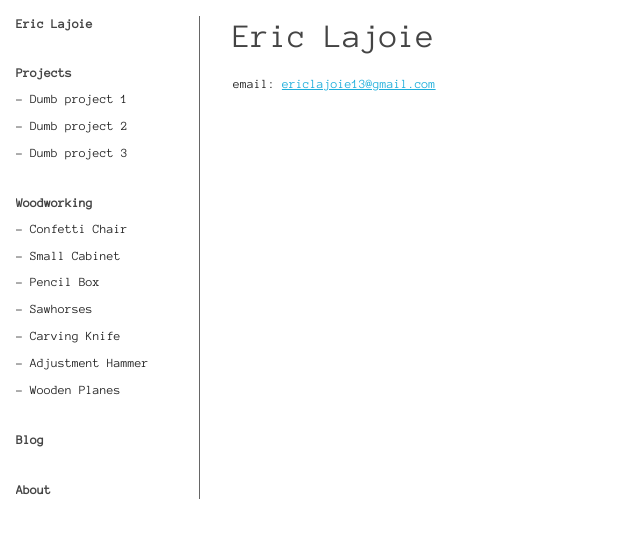
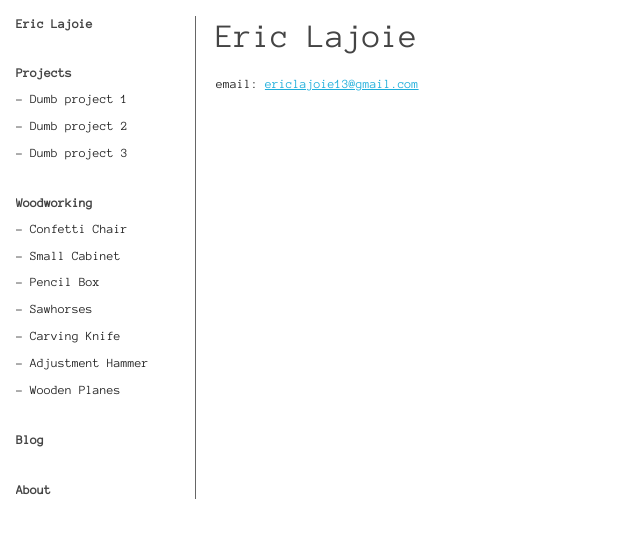
Before and after one commit to ericlajoie13/ericlajoie13.github.io, a Jekyll site: the page built from index.md, in a window 1280 px wide. Shown: the top 538 px of the page, without its empty margins (0-640 px from the left). Built offline with Jekyll 4.4.1, drawn with Linux system fonts in a browser that asks for light colours.

```diff
--- a/css/main.css
+++ b/css/main.css
@@ -48,10 +48,9 @@
   .main-sidebar {
     position: fixed;
     overflow: auto;
-    width: 200px;
+    width: 180px;
     top: 16px;
     bottom: 16px;
-    padding-right: 16px;
     border-bottom: 0;
     margin-bottom: 0;
     box-sizing: border-box;
@@ -59,10 +58,11 @@
 
   .main-sidebar-inner {
     border-right: 1px solid #666;
+    padding-right: 16px;
   }
 
   .main-content {
-    margin-left: 217px;
+    margin-left: 200px;
   }
 }
 
```
